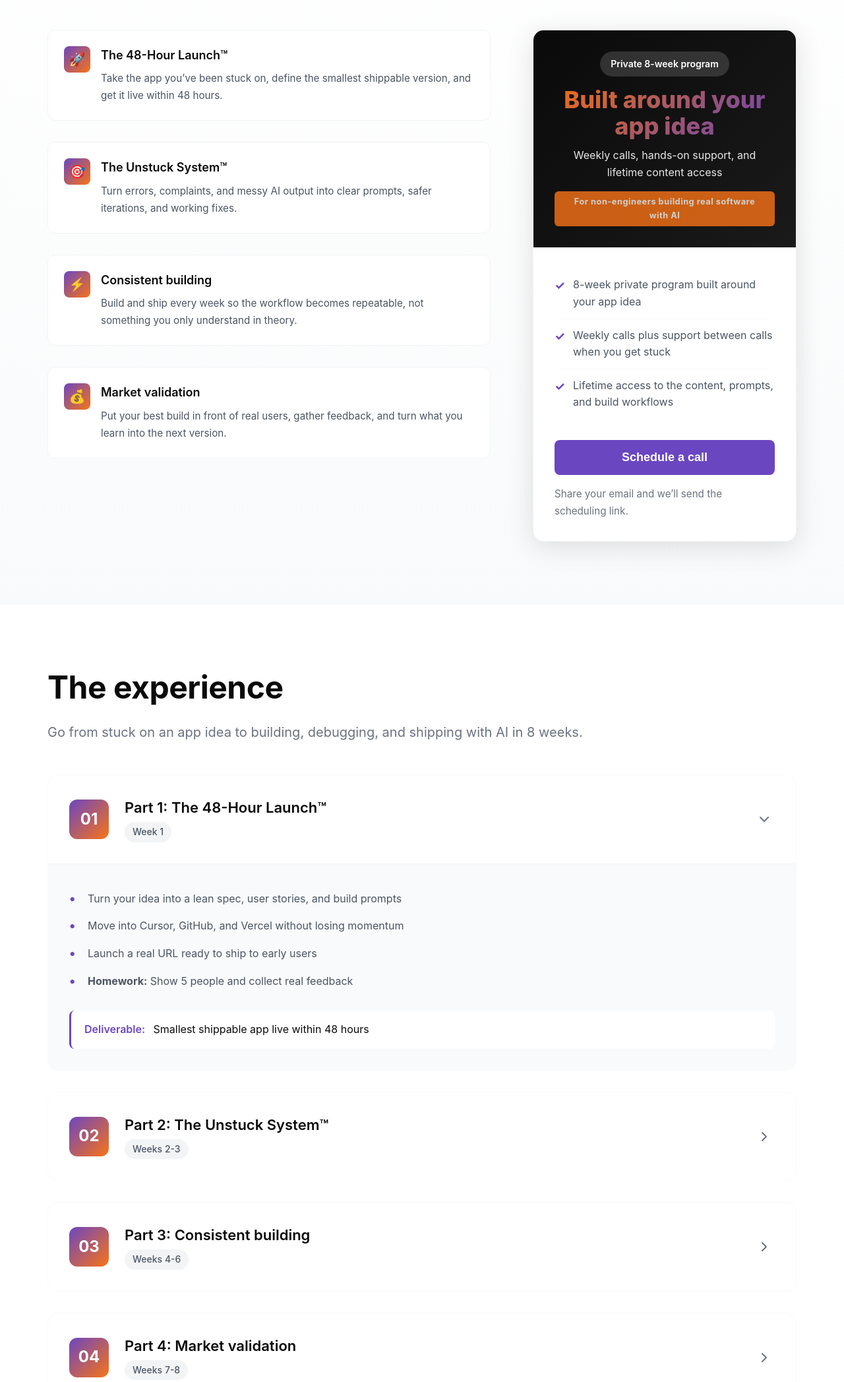
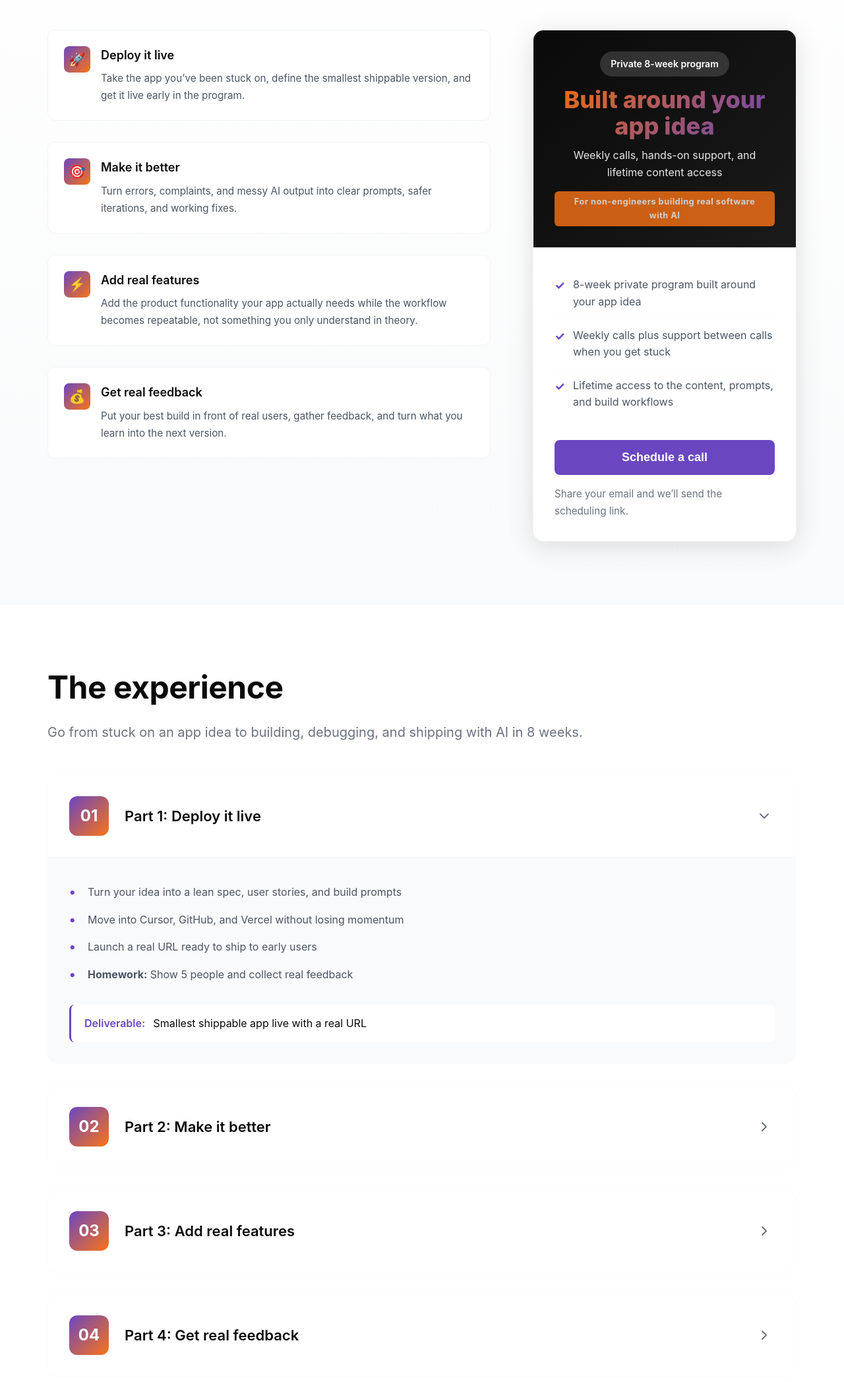
Before and after one commit to 0xmcc/ubi-course, a website: page index.html in a window 1280 px wide. Shown: the part 2124-4219 px from the top of the page at 66% size. Drawn offline with Linux system fonts and the light colour scheme.

Commit message:
Simplify experience module labels

```diff
--- a/index.html
+++ b/index.html
@@ -97,15 +97,15 @@
                     <div class="value-prop">
                         <div class="value-icon">🚀</div>
                         <div class="value-content">
-                            <h4>The 48-Hour Launch™</h4>
-                            <p>Take the app you’ve been stuck on, define the smallest shippable version, and get it live within 48 hours.</p>
+                            <h4>Deploy it live</h4>
+                            <p>Take the app you’ve been stuck on, define the smallest shippable version, and get it live early in the program.</p>
                         </div>
                     </div>
 
                     <div class="value-prop">
                         <div class="value-icon">🎯</div>
                         <div class="value-content">
-                            <h4>The Unstuck System™</h4>
+                            <h4>Make it better</h4>
                             <p>Turn errors, complaints, and messy AI output into clear prompts, safer iterations, and working fixes.</p>
                         </div>
                     </div>
@@ -113,15 +113,15 @@
                     <div class="value-prop">
                         <div class="value-icon">⚡</div>
                         <div class="value-content">
-                            <h4>Consistent building</h4>
-                            <p>Build and ship every week so the workflow becomes repeatable, not something you only understand in theory.</p>
+                            <h4>Add real features</h4>
+                            <p>Add the product functionality your app actually needs while the workflow becomes repeatable, not something you only understand in theory.</p>
                         </div>
                     </div>
 
                     <div class="value-prop">
                         <div class="value-icon">💰</div>
                         <div class="value-content">
-                            <h4>Market validation</h4>
+                            <h4>Get real feedback</h4>
                             <p>Put your best build in front of real users, gather feedback, and turn what you learn into the next version.</p>
                         </div>
                     </div>
@@ -171,8 +171,7 @@
                         <div class="module-header-left">
                             <span class="module-number">01</span>
                             <div>
-                                <h3>Part 1: The 48-Hour Launch™</h3>
-                                <span class="module-duration">Week 1</span>
+                                <h3>Part 1: Deploy it live</h3>
                             </div>
                         </div>
                         <span class="module-toggle">
@@ -189,7 +188,7 @@
                             <li><strong>Homework:</strong> Show 5 people and collect real feedback</li>
                         </ul>
                         <div class="module-deliverable">
-                            <strong>Deliverable:</strong> Smallest shippable app live within 48 hours
+                            <strong>Deliverable:</strong> Smallest shippable app live with a real URL
                         </div>
                     </div>
                 </div>
@@ -199,8 +198,7 @@
                         <div class="module-header-left">
                             <span class="module-number">02</span>
                             <div>
-                                <h3>Part 2: The Unstuck System™</h3>
-                                <span class="module-duration">Weeks 2-3</span>
+                                <h3>Part 2: Make it better</h3>
                             </div>
                         </div>
                         <span class="module-toggle">
@@ -227,8 +225,7 @@
                         <div class="module-header-left">
                             <span class="module-number">03</span>
                             <div>
-                                <h3>Part 3: Consistent building</h3>
-                                <span class="module-duration">Weeks 4-6</span>
+                                <h3>Part 3: Add real features</h3>
                             </div>
                         </div>
                         <span class="module-toggle">
@@ -254,8 +251,7 @@
                         <div class="module-header-left">
                             <span class="module-number">04</span>
                             <div>
-                                <h3>Part 4: Market validation</h3>
-                                <span class="module-duration">Weeks 7-8</span>
+                                <h3>Part 4: Get real feedback</h3>
                             </div>
                         </div>
                         <span class="module-toggle">
```
